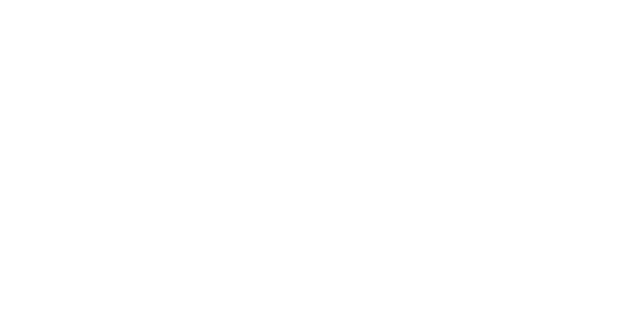
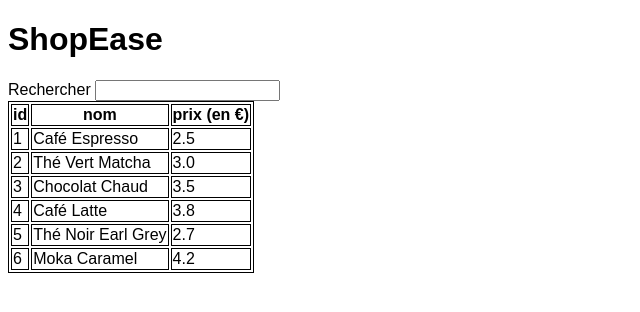
Before and after one commit to ThibautG/liste_produits_js, a plain HTML site: page index.html in a window 1280 px wide. Shown: the whole page, without its empty margins (0-640 px from the left). Drawn offline with Linux system fonts and the light colour scheme.

Commit message:
création tableau et champ de recherche en html + création de l'objet produit en js

```diff
--- a/index.html
+++ b/index.html
@@ -9,7 +9,53 @@
 </head>
 <body>
 
+<h1>ShopEase</h1>
 
+<label for="recherche">Rechercher</label>
+<input type="text" id="recherche" name="recherche">
+
+<table>
+    <thead>
+        <tr>
+            <th>id</th>
+            <th>nom</th>
+            <th>prix (en €)</th>
+        </tr>
+    </thead>
+    <tbody>
+        <tr>
+            <td>1</td>
+            <td>Café Espresso</td>
+            <td>2.5</td>
+        </tr>
+        <tr>
+            <td>2</td>
+            <td>Thé Vert Matcha</td>
+            <td>3.0</td>
+        </tr>
+        <tr>
+            <td>3</td>
+            <td>Chocolat Chaud</td>
+            <td>3.5</td>
+        </tr>
+        <tr>
+            <td>4</td>
+            <td>Café Latte</td>
+            <td>3.8</td>
+        </tr>
+        <tr>
+            <td>5</td>
+            <td>Thé Noir Earl Grey</td>
+            <td>2.7</td>
+        </tr>
+        <tr>
+            <td>6</td>
+            <td>Moka Caramel</td>
+            <td>4.2</td>
+        </tr>
+
+    </tbody>
+</table>
 
 <script src="index.js"></script>
 </body>
--- a/index.js
+++ b/index.js
@@ -0,0 +1,9 @@
+// création de l'objet contenant les produits
+const produits = [
+    { id: 1, nom: "Café Espresso", prix: 2.5 },
+    { id: 2, nom: "Thé Vert Matcha", prix: 3.0 },
+    { id: 3, nom: "Chocolat Chaud", prix: 3.5 },
+    { id: 4, nom: "Café Latte", prix: 3.8 },
+    { id: 5, nom: "Thé Noir Earl Grey", prix: 2.7 },
+    { id: 6, nom: "Moka Caramel", prix: 4.2 }
+];
--- a/styles.css
+++ b/styles.css
@@ -1,3 +1,7 @@
 body {
     font-family: Arial;
 }
+
+table, tr, th, td {
+    border: 1px solid black;
+}
```
